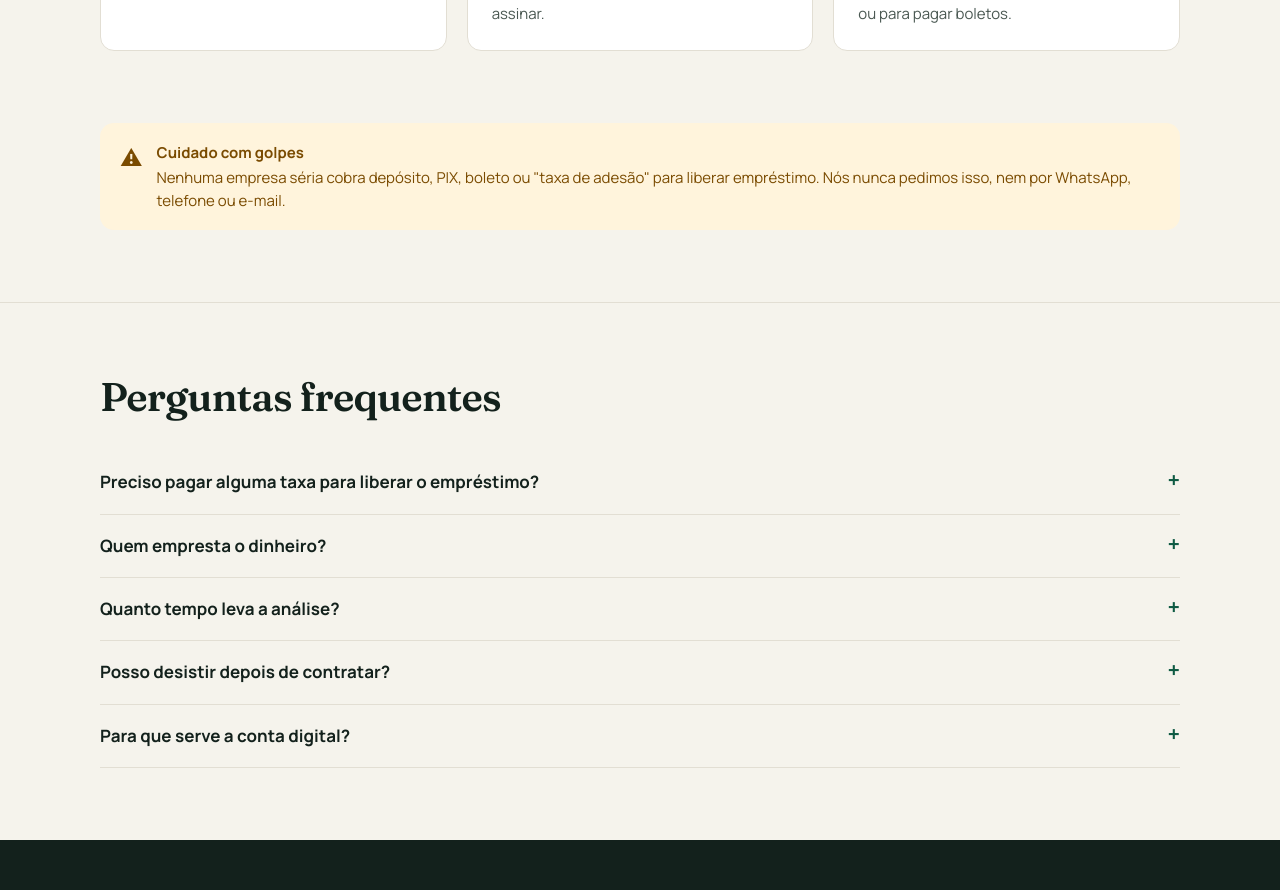
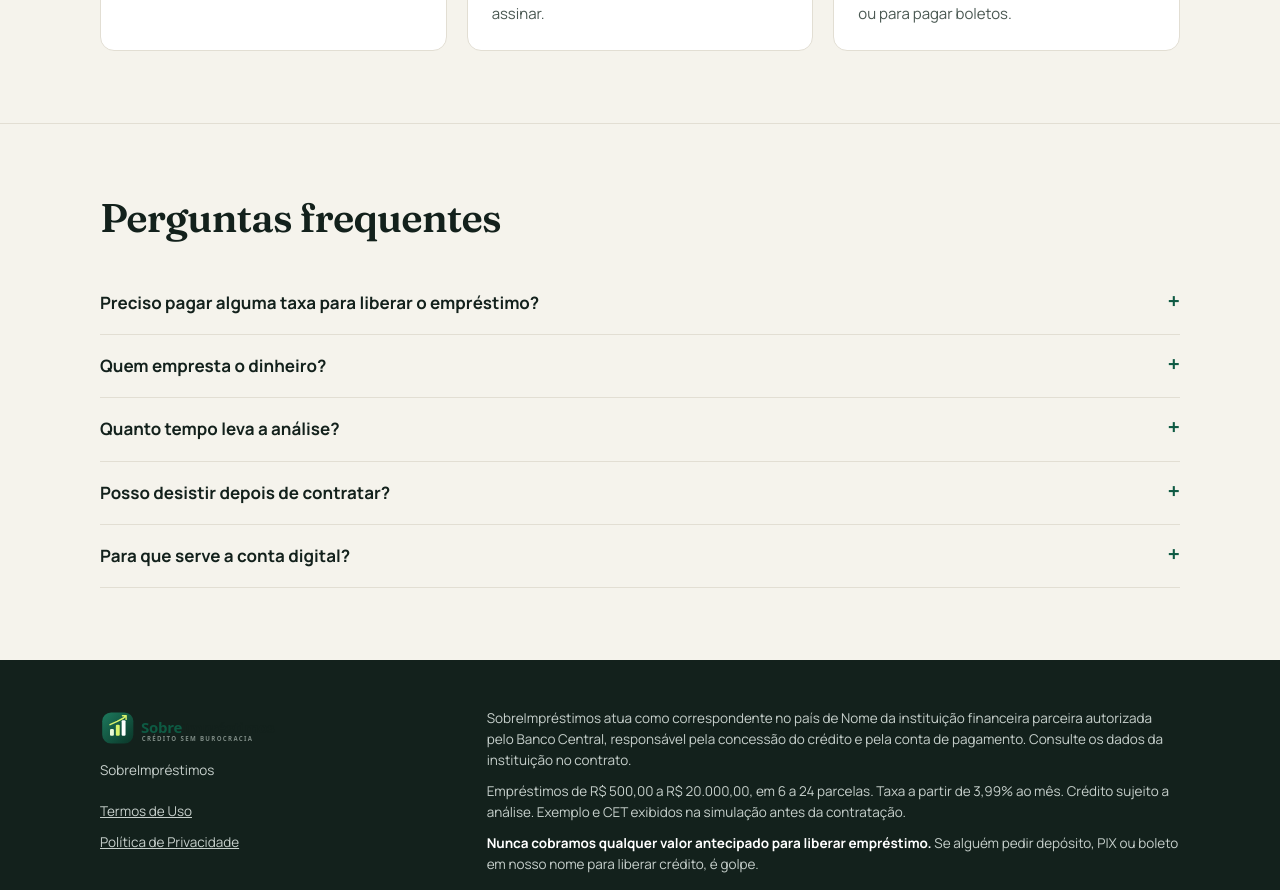
Before and after one commit to Arthurnashh/SOBREINPRESTIMOS, a Next.js app: page / in a window 1280 px wide. Shown: the part 1680-2570 px from the top of the page. Built offline with nearby package versions, Linux system fonts and the light colour scheme; no server answers.

Commit message:
home: remove aviso de golpes

```diff
--- a/app/page.tsx
+++ b/app/page.tsx
@@ -87,19 +87,6 @@
           </div>
         </section>
 
-        <section className="section" style={{ paddingTop: 0, borderTop: 0 }}>
-          <div className="wrap">
-            <div className="alert alert-warn">
-              <span aria-hidden style={{ fontSize: 22 }}>⚠</span>
-              <div>
-                <strong>Cuidado com golpes</strong>
-                Nenhuma empresa séria cobra depósito, PIX, boleto ou &quot;taxa de adesão&quot; para
-                liberar empréstimo. Nós nunca pedimos isso, nem por WhatsApp, telefone ou e-mail.
-              </div>
-            </div>
-          </div>
-        </section>
-
         <section className="section">
           <div className="wrap faq">
             <h2>Perguntas frequentes</h2>
```
